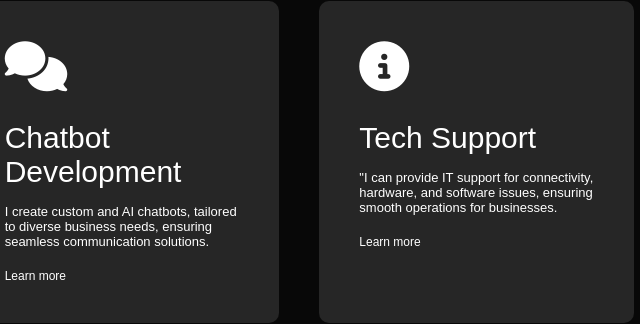
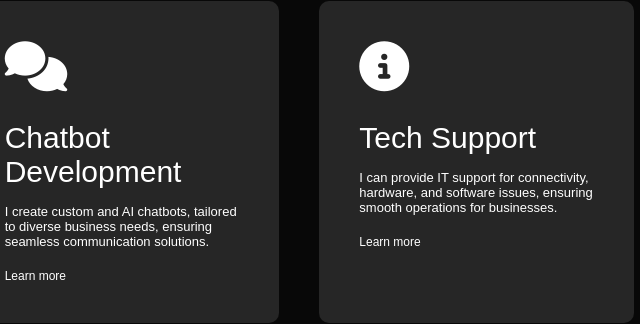
Before and after one commit to teddymitei/Personal-portfolio, a plain HTML site: page index.html in a window 1280 px wide. Shown: the part 1586-1910 px from the top of the page, 518-1158 px from the left. Drawn offline with Linux system fonts and the light colour scheme.

Commit message:
improvement

```diff
--- a/index.html
+++ b/index.html
@@ -82,7 +82,7 @@
                 <div>
                     <i class="fa-solid fa-circle-info"></i>
                     <h2>Tech Support</h2>
-                    <p>"I can provide IT support for connectivity, hardware, and software issues, ensuring smooth operations for businesses.</p>
+                    <p>I can provide IT support for connectivity, hardware, and software issues, ensuring smooth operations for businesses.</p>
                     <a href="#">Learn more</a>
                 </div>
             </div>
```
